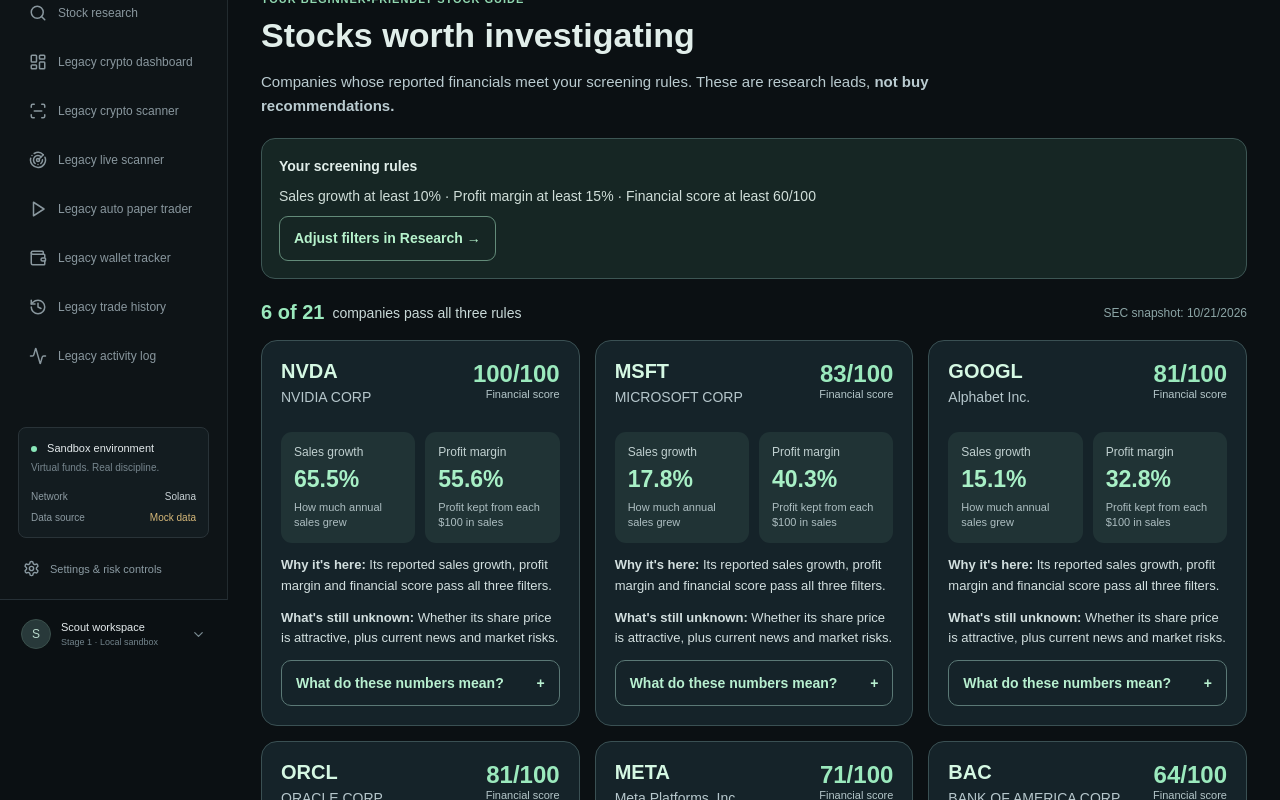
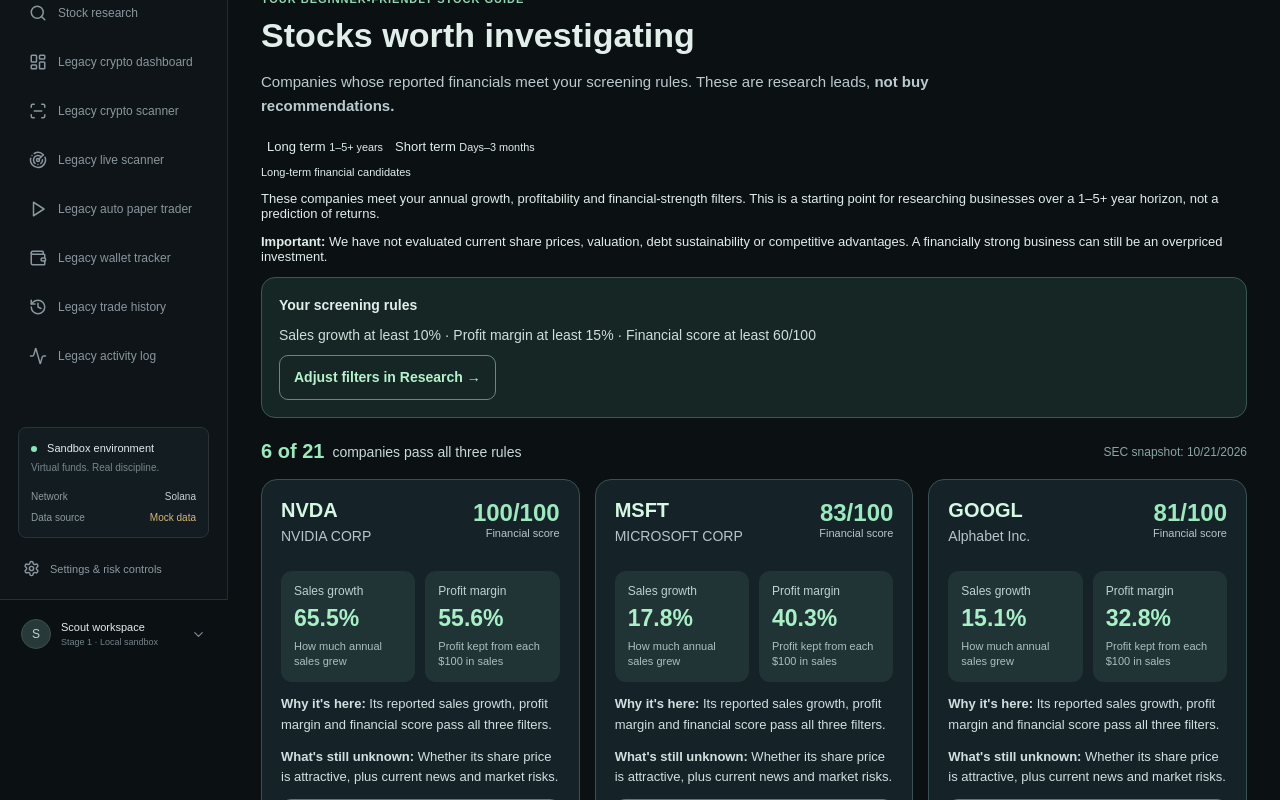
Before and after one commit to tulsa86/smart-money-scout, a React (Vite) app: page / in a window 1280 px wide. Shown: the part 200-1000 px from the top of the page. Built offline with nearby package versions, Linux system fonts and the light colour scheme.

Commit message:
Add honest short-term vs long-term investing views to Scout Picks

```diff
--- a/src/ScoutPicks.tsx
+++ b/src/ScoutPicks.tsx
@@ -4,10 +4,14 @@
 type Pick={ticker:string;name:string;period:string;result:FundamentalScore};
 const pct=(value:number|null)=>value===null?'Unavailable':(value*100).toFixed(1)+'%';
 export default function ScoutPicks({onResearch}:{onResearch:()=>void}){
+ const [horizon,setHorizon]=useState<'long'|'short'>('long');
  const [picks,setPicks]=useState<Pick[]>([]),[total,setTotal]=useState(0),[status,setStatus]=useState('Loading SEC company financials…'),[asOf,setAsOf]=useState(''),[expanded,setExpanded]=useState<string|null>(null);
  useEffect(()=>{let active=true;fetch('/smart-money-scout/stocks/annual-facts.json',{cache:'no-store'}).then(r=>{if(!r.ok)throw Error('SEC snapshot could not be loaded');return r.json()}).then(data=>{if(!active)return;const entries=Object.entries(data.companies??{}) as [string,AnnualCompany&{name?:string}][];const results=entries.filter(([,company])=>company?.facts).map(([ticker,company])=>({ticker,name:company.name??ticker,period:company.facts.revenue?.[0]?.periodEnd??'Unknown',result:scoreFundamentals(ticker,company)}));setTotal(results.length);setPicks(results.filter(item=>passesScreener(item.result,defaultScreenerFilters)).sort((a,b)=>(b.result.score??0)-(a.result.score??0)||a.ticker.localeCompare(b.ticker)));setAsOf(typeof data.asOf==='string'?data.asOf:'');setStatus('')}).catch(e=>{if(active)setStatus((e as Error).message)});return()=>{active=false}},[]);
  return <section className="scout-home">
   <div className="scout-intro"><span className="scout-kicker">YOUR BEGINNER-FRIENDLY STOCK GUIDE</span><h2>Stocks worth investigating</h2><p>Companies whose reported financials meet your screening rules. These are research leads, <strong>not buy recommendations.</strong></p></div>
+  <div className="scout-horizon" role="group" aria-label="Investment time horizon"><button type="button" className={horizon==='long'?'active':''} aria-pressed={horizon==='long'} onClick={()=>setHorizon('long')}>Long term <small>1–5+ years</small></button><button type="button" className={horizon==='short'?'active':''} aria-pressed={horizon==='short'} onClick={()=>setHorizon('short')}>Short term <small>Days–3 months</small></button></div>
+  {horizon==='short'?<div className="scout-horizon-panel" role="status"><h3>Short-term signals: not available yet</h3><p>Short-term investing depends on recent stock prices, trading volume, volatility, earnings dates and news catalysts. Our SEC annual financial snapshot cannot establish whether a stock is attractive for a trade over the next few days or months.</p><strong>What Scout will check when market data is connected</strong><ul><li>Price momentum and unusual trading volume</li><li>Upcoming earnings and confirmed catalysts</li><li>Volatility and downside risk</li></ul><p><strong>No short-term rankings or buy signals are being generated.</strong> The long-term view is available now using historical financials.</p></div>:<div className="scout-horizon-panel"><h3>Long-term financial candidates</h3><p>These companies meet your annual growth, profitability and financial-strength filters. This is a starting point for researching businesses over a 1–5+ year horizon, not a prediction of returns.</p><p><strong>Important:</strong> We have not evaluated current share prices, valuation, debt sustainability or competitive advantages. A financially strong business can still be an overpriced investment.</p></div>}
+  {horizon==='long'&&<div className="scout-long-results">
   <div className="scout-rules"><strong>Your screening rules</strong><span>Sales growth at least 10% · Profit margin at least 15% · Financial score at least 60/100</span><button type="button" onClick={onResearch}>Adjust filters in Research →</button></div>
   <div className="scout-summary"><strong>{picks.length} of {total}</strong> companies pass all three rules{asOf&&<span>SEC snapshot: {new Date(asOf).toLocaleDateString()}</span>}</div>
   {status&&<p role="status">{status}</p>}{!status&&picks.length===0&&<div className="scout-card"><h3>No companies meet all three rules</h3><p>This doesn't mean every stock is bad. It means none of the available annual financial records pass your current thresholds.</p><button onClick={onResearch}>View all companies in Research</button></div>}
@@ -17,6 +21,7 @@
   <button className="scout-learn-button" type="button" aria-expanded={expanded===item.ticker} onClick={()=>setExpanded(expanded===item.ticker?null:item.ticker)}>{expanded===item.ticker?'Hide explanations':'What do these numbers mean?'} <span aria-hidden="true">{expanded===item.ticker?'−':'+'}</span></button>
   {expanded===item.ticker&&<div className="scout-education"><p><strong>Sales growth:</strong> The percentage change in annual revenue compared with the previous year. Higher isn't always better if growth is unprofitable.</p><p><strong>Profit margin:</strong> The share of revenue remaining as net income. A 20% margin means about $20 profit per $100 of sales.</p><p><strong>Financial score:</strong> Our experimental 0–100 formula combines sales growth (40%), income growth (30%) and net margin (30%). It does not consider stock price or valuation.</p><p><strong>Fiscal year ended:</strong> {item.period}. These are historical annual figures, not today's results.</p></div>}
   </article>)}</div>
+  </div>}
   <p className="scout-disclaimer">Based on SEC annual filing snapshots. Different industries and fiscal years may not be directly comparable. Missing or invalid data cannot pass the screen. No live prices, valuation analysis, or verified catalysts are included.</p>
  </section>;
 }
```
